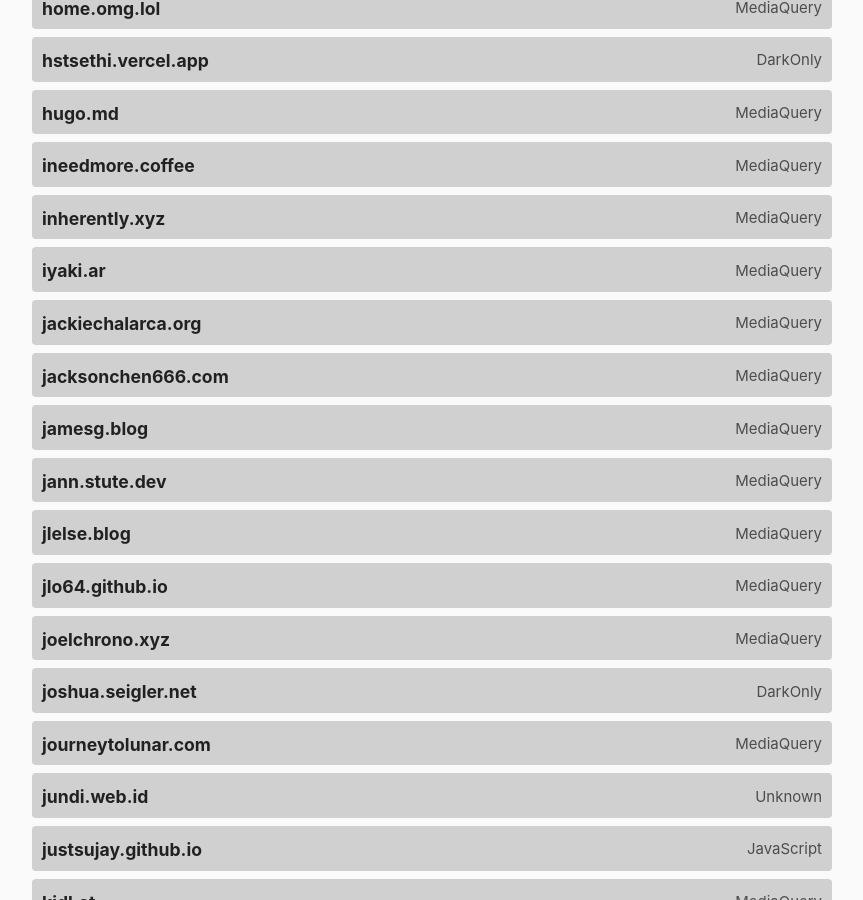
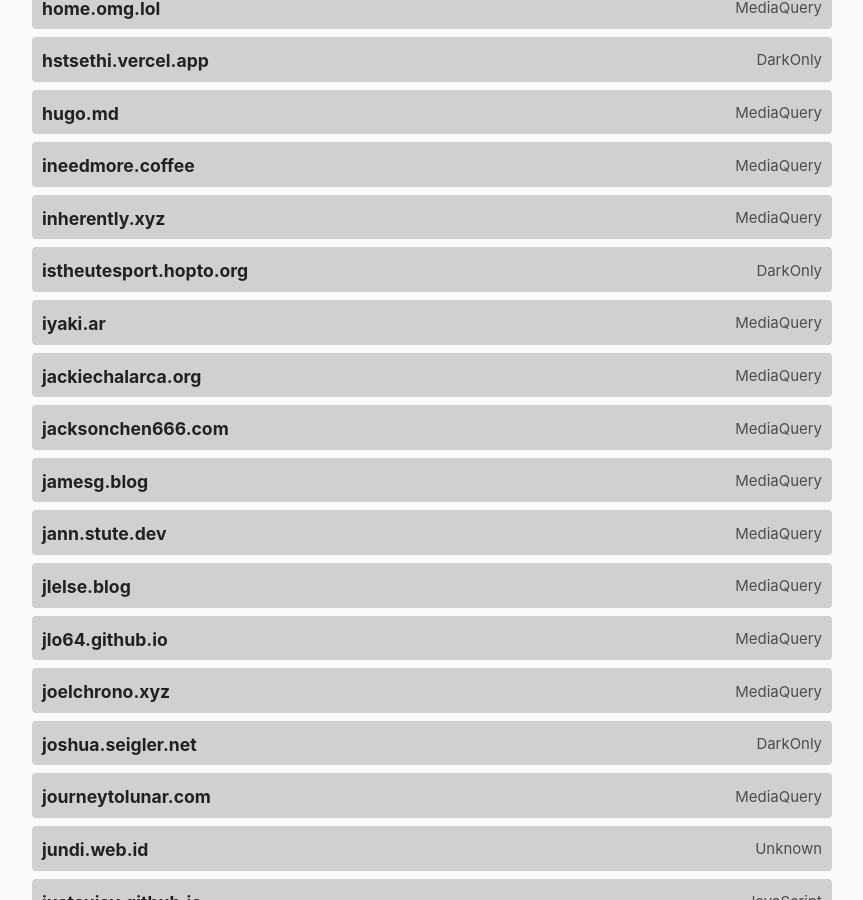
Before and after one commit to garritfra/darktheme.club, a Jekyll site: the page built from index.md, in a window 1280 px wide and 900 px high, scrolled down 4425 px. Shown: the whole window, without its empty margins (208-1071 px from the left). Built offline with Jekyll 4.4.1, drawn with Linux system fonts in a browser that asks for light colours.

Commit message:
Update sites.yml

```diff
--- a/_data/sites.yml
+++ b/_data/sites.yml
@@ -1,3 +1,8 @@
+- domain: istheutesport.hopto.org
+  url: https://istheutesport.hopto.org/
+  method: darkonly
+  last_checked: 2025-10-10
+
 - domain: 250kb.club
   url: https://250kb.club/
   method: mediaquery
```
